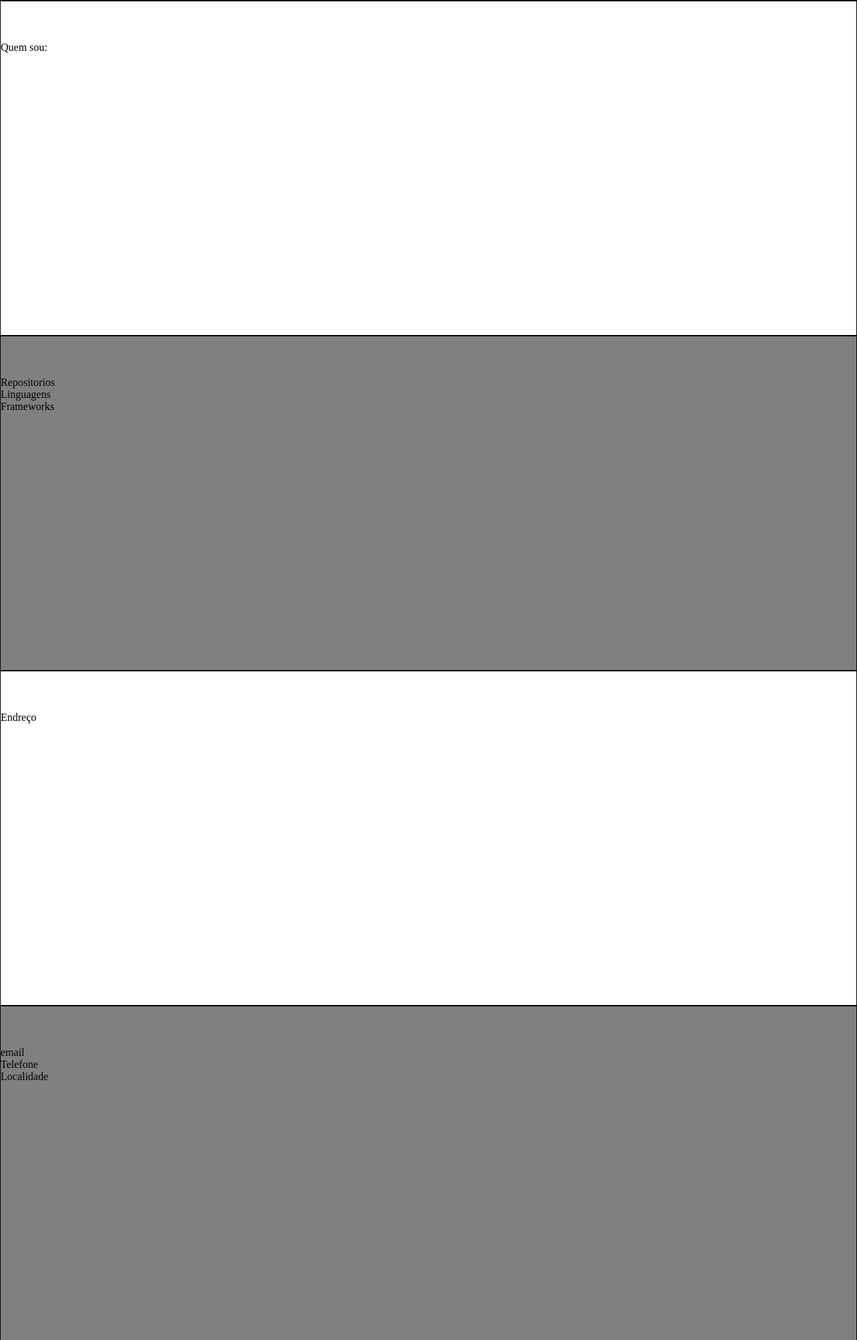
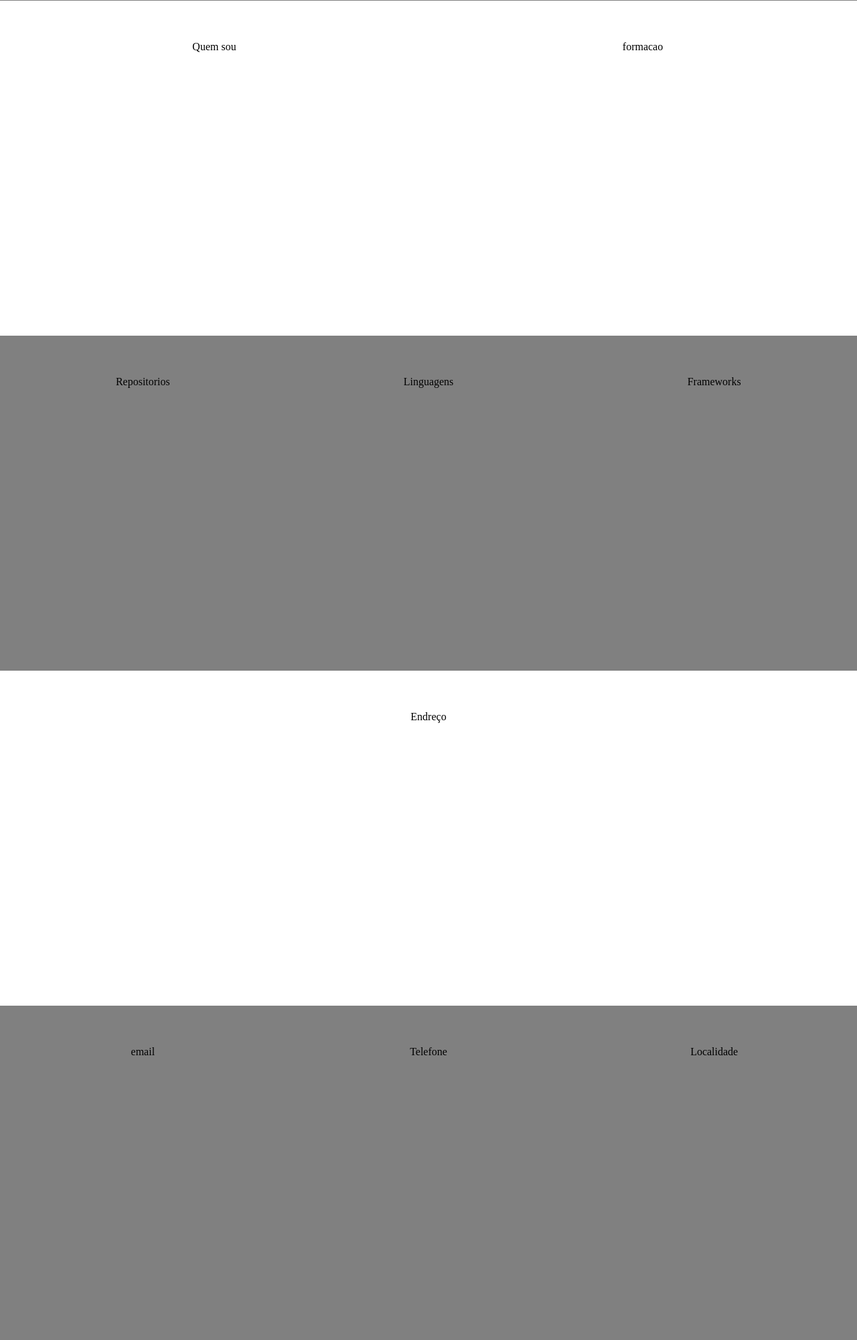
Before and after one commit to Henricknen/HTML, a plain HTML site: page layout full page/index.html in a window 1280 px wide. Shown: the part 499-2499 px from the top of the page at 67% size. Drawn offline with Linux system fonts and the light colour scheme.

Commit message:
preparando_os_'article's_que_ira_receber__algumas_animacoes

```diff
--- a/layout full page/index.html
+++ b/layout full page/index.html
@@ -26,38 +26,41 @@
         <img src="img/show.jpg" alt="imagem">
     </section>
 
-    <section id="sobre">
-        <article>
-            Quem sou:
+    <section id="sobre" class="flexivel">
+        <article class="borda0">
+            Quem sou
+        </article>
+        <article class="borda0">
+            formacao
         </article>
     </section>
 
-    <section id="github">
-        <article>
+    <section id="github" class="flexivel">
+        <article class="borda0">
             Repositorios
         </article>
-        <article>
+        <article class="borda0">
             Linguagens
         </article>
-        <article>
+        <article class="borda0">
             Frameworks
         </article>
     </section>
 
-    <section id="linkedin">
-        <article>
+    <section id="linkedin" class="flexivel">
+        <article class="borda0">
             Endreço
         </article>
     </section>
 
-    <section id="contato">
-        <article>
+    <section id="contato" class="flexivel">
+        <article class="borda0">
             email
         </article>
-        <article>
+        <article class="borda0">
             Telefone
         </article>
-        <article>
+        <article class="borda0">
             Localidade
         </article>
     </section>
--- a/layout full page/style.css
+++ b/layout full page/style.css
@@ -13,6 +13,7 @@ header {
     position: fixed;
     width: 100%;
     background-color: white;
+    z-index: 9999;
 }
 
 header nav ul {
@@ -39,7 +40,6 @@ header nav ul li a:hover {
 }
 
 section {
-    border: 1px solid black;
     width: 100%;
     height: 500px;
 }
@@ -50,6 +50,7 @@ section:nth-child(even) {       /* 'odd' = impar / 'even' = par */
 
 section, footer {
     padding-top: 60px;
+    padding-bottom: 60px;
 }
 
 .banner {
@@ -59,3 +60,26 @@ section, footer {
 .banner img {
     width: 100%;
 }
+
+.borda0 {
+    border: none;
+}
+
+.borda1 {
+    border: 1px solid black;
+}
+
+.borda2 {
+    border: 1px solid red;
+}
+
+.flexivel {
+    display: flex;
+    flex-direction: row;
+    justify-content: space-between;
+}
+
+article {
+    width: 100%;
+    text-align: center;
+}
```
